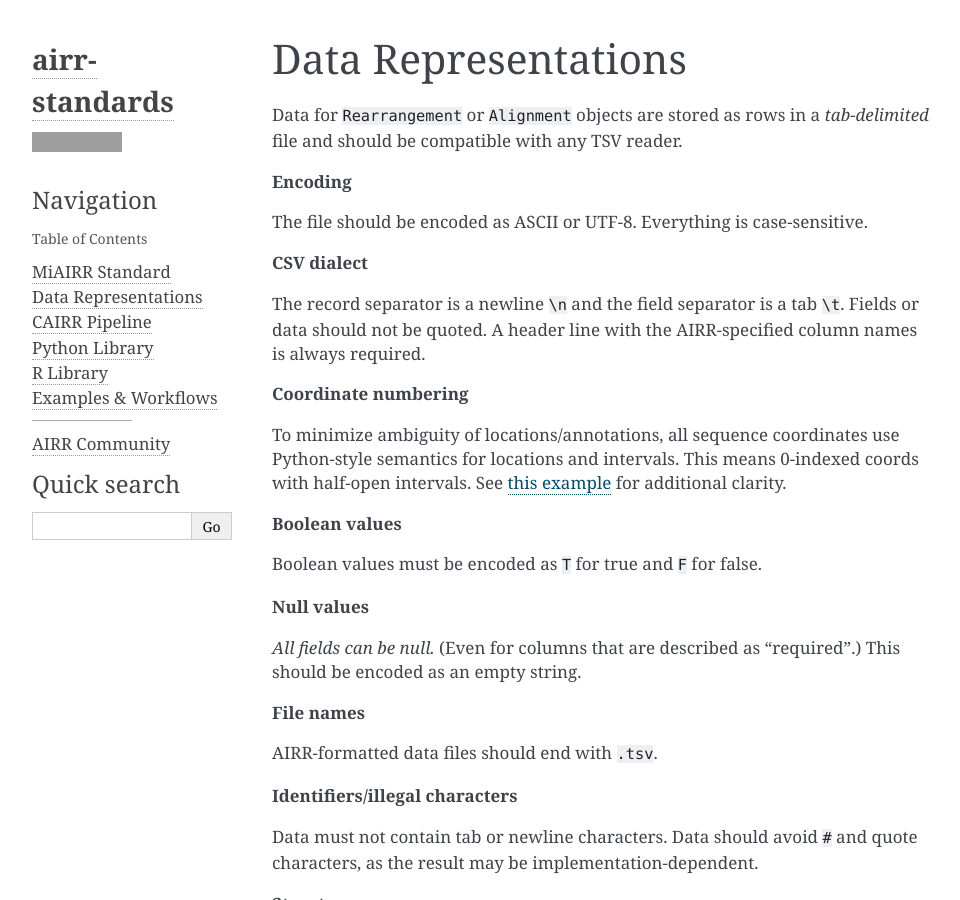
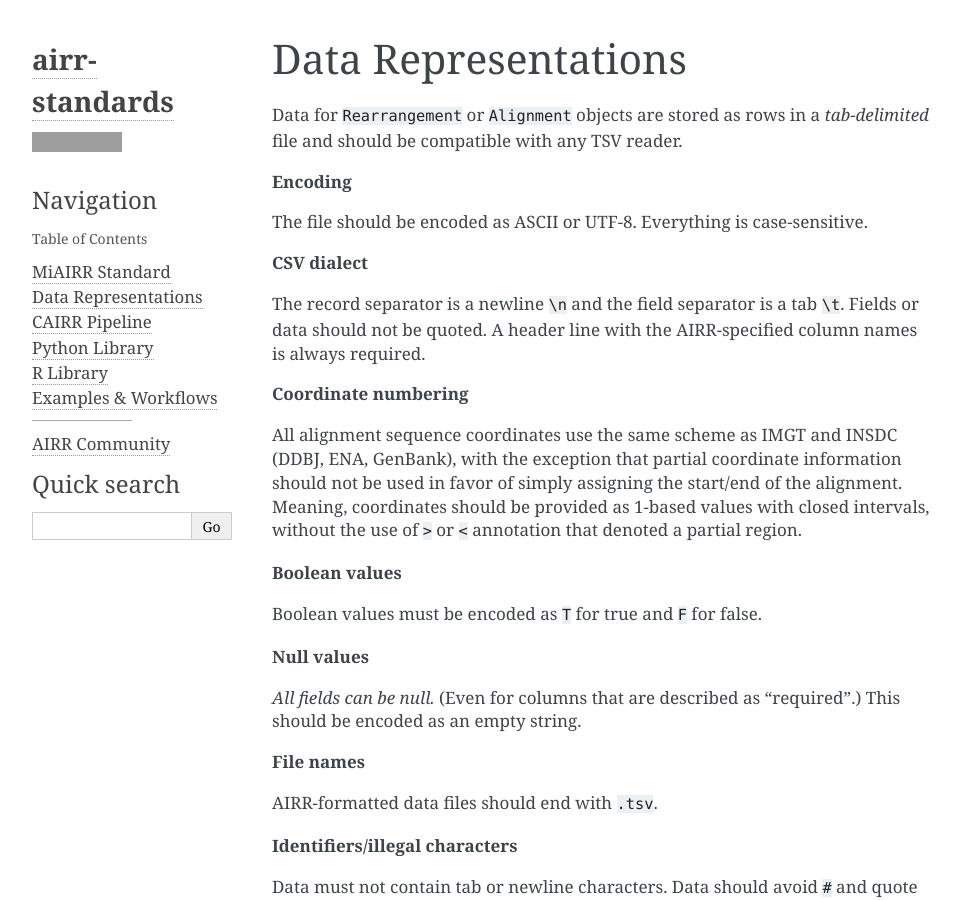
Before and after one commit to airr-community/airr-standards, a Sphinx documentation site: the page built from docs/datarep/overview.rst, in a window 1280 px wide and 900 px high. Shown: the whole window, without its empty margins (148-1108 px from the left). Built offline with Sphinx 7.4.7, drawn with Linux system fonts in a browser that asks for light colours; pages that are not in the unit, such as notebooks, are missing from menus; grey boxes are pictures that could not be loaded.

Commit message:
Swap to 1-based coordinates and fill optional columns with explicit optional label in docs.

```diff
--- a/docs/datarep/alignments.rst
+++ b/docs/datarep/alignments.rst
@@ -24,6 +24,6 @@ considered final.
     {%- for field, fieldprops in airr_schema.Alignment.properties.items() %}
     * - ``{{ field }}``
       - ``{{ fieldprops.type }}``
-      - {{ '*required*' if field in airr_schema.Alignment.required else '' }}
+      - {{ '**required**' if field in airr_schema.Alignment.required else 'optional' }}
       - {{ fieldprops.description | trim }}
     {%- endfor %}
--- a/docs/datarep/overview.rst
+++ b/docs/datarep/overview.rst
@@ -26,10 +26,11 @@ names is always required.
 
 **Coordinate numbering**
 
-To minimize ambiguity of locations/annotations, all sequence coordinates use
-Python-style semantics for locations and intervals. This means 0-indexed coords
-with half-open intervals.  See `this example <https://stackoverflow.com/a/509297/510187>`__
-for additional clarity.
+All alignment sequence coordinates use the same scheme as IMGT and INSDC
+(DDBJ, ENA, GenBank), with the exception that partial coordinate information
+should not be used in favor of simply assigning the start/end of the alignment.
+Meaning, coordinates should be provided as 1-based values with closed intervals,
+without the use of ``>`` or ``<`` annotation that denoted a partial region.
 
 **Boolean values**
 
--- a/docs/datarep/rearrangements.rst
+++ b/docs/datarep/rearrangements.rst
@@ -30,6 +30,6 @@ exclude them.
     {%- for field, fieldprops in airr_schema.Rearrangement.properties.items() %}
     * - ``{{ field }}``
       - ``{{ fieldprops.type }}``
-      - {{ '*required*' if field in airr_schema.Rearrangement.required else '' }}
+      - {{ '**required**' if field in airr_schema.Rearrangement.required else 'optional' }}
       - {{ fieldprops.description | trim }}
     {%- endfor %}
```
Also changed, not shown: 3 other files.
